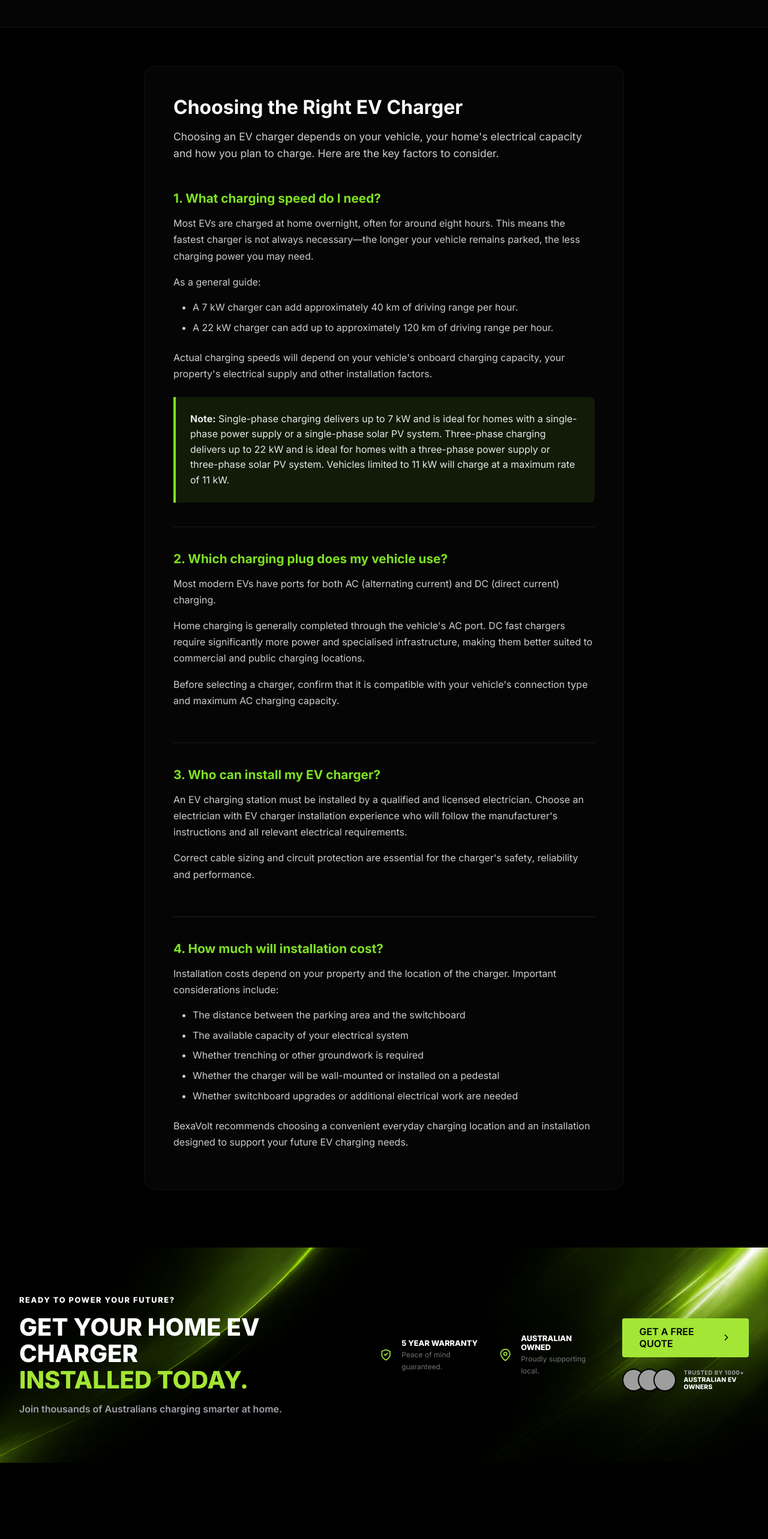
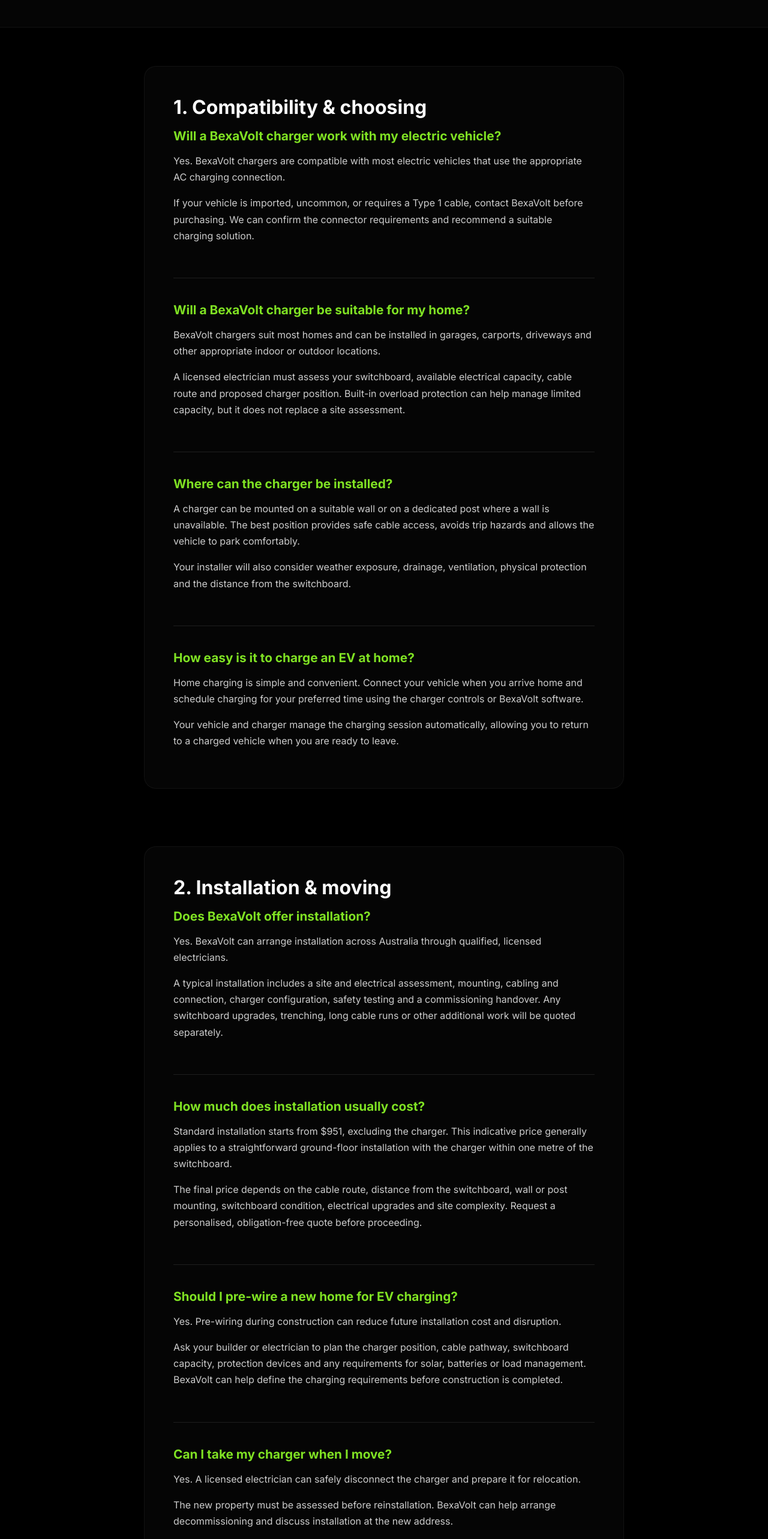
Before and after one commit to carricomfort8-lang/BexaVolt, a Next.js app in the folder frontend/: page /faq in a window 1280 px wide. Shown: the part 234-2800 px from the top of the page at 60% size. Built offline with nearby package versions, Linux system fonts and the light colour scheme; grey boxes are pictures that could not be loaded.

Commit message:
Update FAQ page with content from newly uploaded BexaVolt_FAQ_Website.docx

```diff
--- a/frontend/src/app/faq/page.tsx
+++ b/frontend/src/app/faq/page.tsx
@@ -11,56 +11,174 @@ export default function FAQPage() {
       <div className={styles.header}>
         <div className="container">
           <h1 className={styles.title}>Frequently Asked Questions</h1>
-          <p className={styles.subtitle}>A beginner's guide to home EV chargers.</p>
+          <p className={styles.subtitle}>Everything you need to know about BexaVolt chargers.</p>
         </div>
       </div>
 
       <div className="container">
         <div className={styles.faqContent}>
-          <h2 className={styles.sectionTitle}>Choosing the Right EV Charger</h2>
-          <p className={styles.intro}>Choosing an EV charger depends on your vehicle, your home's electrical capacity and how you plan to charge. Here are the key factors to consider.</p>
+          <h2 className={styles.sectionTitle}>1. Compatibility & choosing</h2>
 
           <div className={styles.faqItem}>
-            <h3>1. What charging speed do I need?</h3>
-            <p>Most EVs are charged at home overnight, often for around eight hours. This means the fastest charger is not always necessary—the longer your vehicle remains parked, the less charging power you may need.</p>
-            <p>As a general guide:</p>
-            <ul>
-              <li>A 7 kW charger can add approximately 40 km of driving range per hour.</li>
-              <li>A 22 kW charger can add up to approximately 120 km of driving range per hour.</li>
-            </ul>
-            <p>Actual charging speeds will depend on your vehicle's onboard charging capacity, your property's electrical supply and other installation factors.</p>
-            <div className={styles.infoBox}>
-              <strong>Note:</strong> Single-phase charging delivers up to 7 kW and is ideal for homes with a single-phase power supply or a single-phase solar PV system. Three-phase charging delivers up to 22 kW and is ideal for homes with a three-phase power supply or three-phase solar PV system. Vehicles limited to 11 kW will charge at a maximum rate of 11 kW.
-            </div>
+            <h3>Will a BexaVolt charger work with my electric vehicle?</h3>
+            <p>Yes. BexaVolt chargers are compatible with most electric vehicles that use the appropriate AC charging connection.</p>
+            <p>If your vehicle is imported, uncommon, or requires a Type 1 cable, contact BexaVolt before purchasing. We can confirm the connector requirements and recommend a suitable charging solution.</p>
           </div>
 
           <div className={styles.faqItem}>
-            <h3>2. Which charging plug does my vehicle use?</h3>
-            <p>Most modern EVs have ports for both AC (alternating current) and DC (direct current) charging.</p>
-            <p>Home charging is generally completed through the vehicle's AC port. DC fast chargers require significantly more power and specialised infrastructure, making them better suited to commercial and public charging locations.</p>
-            <p>Before selecting a charger, confirm that it is compatible with your vehicle's connection type and maximum AC charging capacity.</p>
+            <h3>Will a BexaVolt charger be suitable for my home?</h3>
+            <p>BexaVolt chargers suit most homes and can be installed in garages, carports, driveways and other appropriate indoor or outdoor locations.</p>
+            <p>A licensed electrician must assess your switchboard, available electrical capacity, cable route and proposed charger position. Built-in overload protection can help manage limited capacity, but it does not replace a site assessment.</p>
           </div>
 
           <div className={styles.faqItem}>
-            <h3>3. Who can install my EV charger?</h3>
-            <p>An EV charging station must be installed by a qualified and licensed electrician. Choose an electrician with EV charger installation experience who will follow the manufacturer's instructions and all relevant electrical requirements.</p>
-            <p>Correct cable sizing and circuit protection are essential for the charger's safety, reliability and performance.</p>
+            <h3>Where can the charger be installed?</h3>
+            <p>A charger can be mounted on a suitable wall or on a dedicated post where a wall is unavailable. The best position provides safe cable access, avoids trip hazards and allows the vehicle to park comfortably.</p>
+            <p>Your installer will also consider weather exposure, drainage, ventilation, physical protection and the distance from the switchboard.</p>
           </div>
 
           <div className={styles.faqItem}>
-            <h3>4. How much will installation cost?</h3>
-            <p>Installation costs depend on your property and the location of the charger. Important considerations include:</p>
-            <ul>
-              <li>The distance between the parking area and the switchboard</li>
-              <li>The available capacity of your electrical system</li>
-              <li>Whether trenching or other groundwork is required</li>
-              <li>Whether the charger will be wall-mounted or installed on a pedestal</li>
-              <li>Whether switchboard upgrades or additional electrical work are needed</li>
-            </ul>
-            <p>BexaVolt recommends choosing a convenient everyday charging location and an installation designed to support your future EV charging needs.</p>
+            <h3>How easy is it to charge an EV at home?</h3>
+            <p>Home charging is simple and convenient. Connect your vehicle when you arrive home and schedule charging for your preferred time using the charger controls or BexaVolt software.</p>
+            <p>Your vehicle and charger manage the charging session automatically, allowing you to return to a charged vehicle when you are ready to leave.</p>
           </div>
 
         </div>
+
+        <div className={styles.faqContent}>
+          <h2 className={styles.sectionTitle}>2. Installation & moving</h2>
+
+          <div className={styles.faqItem}>
+            <h3>Does BexaVolt offer installation?</h3>
+            <p>Yes. BexaVolt can arrange installation across Australia through qualified, licensed electricians.</p>
+            <p>A typical installation includes a site and electrical assessment, mounting, cabling and connection, charger configuration, safety testing and a commissioning handover. Any switchboard upgrades, trenching, long cable runs or other additional work will be quoted separately.</p>
+          </div>
+
+          <div className={styles.faqItem}>
+            <h3>How much does installation usually cost?</h3>
+            <p>Standard installation starts from $951, excluding the charger. This indicative price generally applies to a straightforward ground-floor installation with the charger within one metre of the switchboard.</p>
+            <p>The final price depends on the cable route, distance from the switchboard, wall or post mounting, switchboard condition, electrical upgrades and site complexity. Request a personalised, obligation-free quote before proceeding.</p>
+          </div>
+
+          <div className={styles.faqItem}>
+            <h3>Should I pre-wire a new home for EV charging?</h3>
+            <p>Yes. Pre-wiring during construction can reduce future installation cost and disruption.</p>
+            <p>Ask your builder or electrician to plan the charger position, cable pathway, switchboard capacity, protection devices and any requirements for solar, batteries or load management. BexaVolt can help define the charging requirements before construction is completed.</p>
+          </div>
+
+          <div className={styles.faqItem}>
+            <h3>Can I take my charger when I move?</h3>
+            <p>Yes. A licensed electrician can safely disconnect the charger and prepare it for relocation.</p>
+            <p>The new property must be assessed before reinstallation. BexaVolt can help arrange decommissioning and discuss installation at the new address.</p>
+          </div>
+
+        </div>
+
+        <div className={styles.faqContent}>
+          <h2 className={styles.sectionTitle}>3. Charging & performance</h2>
+
+          <div className={styles.faqItem}>
+            <h3>How quickly will a BexaVolt charger charge my vehicle?</h3>
+            <p>Charging speed depends on the charger, the vehicle’s onboard AC charger and the electrical capacity available at the property.</p>
+            <p>As a general guide, a 7.4 kW charger may add up to about 50 km of range per hour, while an X22 charger may add up to about 120 km per hour. Actual results vary with vehicle efficiency, battery condition, temperature and charging losses.</p>
+          </div>
+
+          <div className={styles.faqItem}>
+            <h3>What is home overload protection?</h3>
+            <p>Home overload protection helps prevent the EV charger from placing excessive demand on the property’s electrical supply.</p>
+            <p>A charger can draw up to 32 amps. When other high-demand appliances are operating, the system monitors total electricity use and can reduce charging power to remain within a safe limit. Charging can increase again when household demand falls.</p>
+            <p>All BexaVolt chargers include overload protection. Installation and configuration must still be completed by a licensed electrician.</p>
+          </div>
+
+          <div className={styles.faqItem}>
+            <h3>What is the difference between AC and DC charging?</h3>
+            <p>An AC charger supplies alternating current to the vehicle, where the onboard charger converts it to direct current for the battery. AC charging is practical for homes, workplaces and locations where vehicles remain parked for several hours.</p>
+            <p>A DC fast charger converts electricity before it reaches the vehicle and delivers DC power directly to the battery. It charges faster but is generally more complex and expensive to purchase and install.</p>
+          </div>
+
+          <div className={styles.faqItem}>
+            <h3>Will home charging affect my EV battery’s lifespan?</h3>
+            <p>Regular AC home charging generally places less heat and power stress on a battery than frequent high-power DC fast charging.</p>
+            <p>Battery life is also influenced by temperature, charging habits and how often the battery remains at very high or very low charge levels. Always follow the vehicle manufacturer’s charging recommendations.</p>
+          </div>
+
+        </div>
+
+        <div className={styles.faqContent}>
+          <h2 className={styles.sectionTitle}>4. Solar & home energy</h2>
+
+          <div className={styles.faqItem}>
+            <h3>Can smart solar charging be added to the Volt Ultra later?</h3>
+            <p>Yes. Smart solar charging can be added to the BexaVolt Volt Ultra through a software upgrade for a one-time fee of $310. No additional charger hardware or return electrician visit is normally required.</p>
+            <p>Without the upgrade, the charger may still use electricity available in the home, including solar generation. Smart solar charging adds greater control by prioritising available solar energy. If solar is planned soon, consider a model with smart solar capability included, such as the BexaVolt Volt Plus.</p>
+          </div>
+
+          <div className={styles.faqItem}>
+            <h3>What is the difference between the BexaVolt Volt Ultra and Volt Plus?</h3>
+            <p>The Volt Ultra provides dependable smart EV charging with optional solar-optimised functionality. The Volt Plus is designed for customers who want advanced solar and energy-management capabilities included.</p>
+            <p>Product inclusions and specifications may change. Contact BexaVolt for a current comparison and help choosing the most suitable model.</p>
+          </div>
+
+          <div className={styles.faqItem}>
+            <h3>Can a BexaVolt charger work with a home battery?</h3>
+            <p>Yes. A BexaVolt charger can be configured to coordinate with a compatible solar and battery system.</p>
+            <p>Depending on the setup, you may choose to charge from stored solar energy, prioritise surplus solar for the vehicle, or preserve battery energy for household use. The available options depend on the energy system, metering and installation configuration.</p>
+          </div>
+
+          <div className={styles.faqItem}>
+            <h3>Can I install a charger at an off-grid property?</h3>
+            <p>Possibly. Suitability depends on the inverter, solar array, battery capacity, generator arrangements, internet connectivity and the way the site manages electrical loads.</p>
+            <p>Some smart features, including solar diversion or overload protection, may require specific metering or connectivity. Have a licensed electrician or off-grid energy specialist assess the system before purchase.</p>
+          </div>
+
+          <div className={styles.faqItem}>
+            <h3>Do BexaVolt chargers support net metering?</h3>
+            <p>Support depends on the property’s metering arrangement, energy retailer and charger configuration.</p>
+            <p>BexaVolt can review your solar and metering setup and recommend an appropriate charging and energy-management solution.</p>
+          </div>
+
+        </div>
+
+        <div className={styles.faqContent}>
+          <h2 className={styles.sectionTitle}>5. Commercial & shared sites</h2>
+
+          <div className={styles.faqItem}>
+            <h3>Can BexaVolt install chargers in commercial buildings or apartment complexes?</h3>
+            <p>Yes. BexaVolt provides charging solutions for workplaces, commercial properties and apartment buildings, including shared or multi-tenant parking areas.</p>
+            <p>Solutions can support multiple users and may include tools to monitor charging activity and allocate or recover electricity costs. Site design should consider electrical capacity, load management, access control, billing, future expansion and approvals from the owner, strata committee or body corporate.</p>
+          </div>
+
+        </div>
+
+        <div className={styles.faqContent}>
+          <h2 className={styles.sectionTitle}>6. Software, warranty & support</h2>
+
+          <div className={styles.faqItem}>
+            <h3>Is there a subscription fee for BexaVolt software?</h3>
+            <p>Homeowners and small businesses operating a limited number of chargers can use standard BexaVolt charging software without a subscription fee.</p>
+            <p>Businesses that manage multiple chargers or require advanced functionality can select a paid plan suited to their operational needs. Contact BexaVolt to confirm current inclusions and pricing.</p>
+          </div>
+
+          <div className={styles.faqItem}>
+            <h3>Does the charger require a stable internet connection?</h3>
+            <p>The charger may continue to provide basic charging without a continuous internet connection. However, connectivity is generally required for remote monitoring, notifications, scheduling, software updates and other smart features.</p>
+            <p>The available offline functions depend on the charger model and configuration. Contact BexaVolt if your installation has limited or unreliable internet access.</p>
+          </div>
+
+          <div className={styles.faqItem}>
+            <h3>What warranty does BexaVolt provide?</h3>
+            <p>BexaVolt chargers come with a three-year product warranty for residential and commercial installations. Installations arranged through BexaVolt also include a One-year installation warranty, with the option to purchase an additional two years of coverage.</p>
+            <p>Warranty coverage is subject to the applicable terms and conditions, correct installation, and proper use. Contact BexaVolt to confirm current warranty details or submit a warranty enquiry.</p>
+          </div>
+
+          <div className={styles.faqItem}>
+            <h3>What support is available?</h3>
+            <p>BexaVolt provides local technical support seven days a week for installation questions, product features, charging and troubleshooting. Many issues can be diagnosed remotely.</p>
+            <p>For assistance, call +61 2 7241 5565. Have the charger model, serial number, installation address and a description or photo of any displayed error ready where possible.</p>
+          </div>
+
+        </div>
+
       </div>
 
       <Footer />
```
Also changed, not shown: 1 other file (tests, documents, lock files or other folders).
